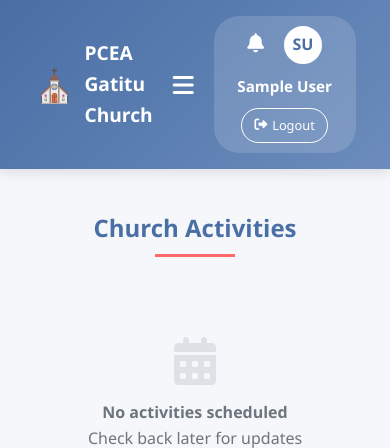
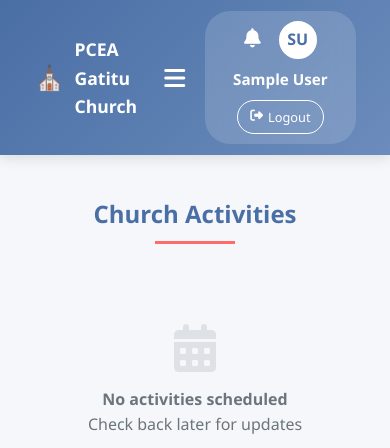
Before and after one commit to Derrick001-coder/gatitu-church-website, a Django app: page /activities/ in a window 390 px wide. Shown: the top 448 px of the page. Run offline with Django 5.2, Linux system fonts and the light colour scheme; the visitor is signed in with stand-in values (Sample User, id 1); data that the repository does not hold is empty.

Commit message:
Optimize navigation bar: Reduce header padding, shrink font sizes, compact spacing for better mobile experience and screen space utilization

```diff
--- a/templates/base.html
+++ b/templates/base.html
@@ -43,7 +43,7 @@
        header {
         background: linear-gradient(135deg, var(--primary), var(--secondary));
         color: white;
-            padding: 1rem 0;
+        padding: 0.7rem 0; /* Reduced from 1rem */
         box-shadow: 0 4px 12px rgba(0, 0, 0, 0.1);
         position: sticky;
         top: 0;
@@ -65,11 +65,11 @@
         }
 
         .logo h1 {
-            font-size: 1.5rem;
+            font-size: 1.3rem;
         }
 
         .logo-icon {
-            font-size: 2rem;
+            font-size: 1.7rem;
         }
 
         /* Desktop Navigation */
@@ -80,7 +80,7 @@
         .desktop-nav ul {
             display: flex;
             list-style: none;
-            gap: 20px;
+            gap: 15px;
         }
 
         .desktop-nav a {
@@ -90,6 +90,7 @@
             transition: all 0.3s ease;
             padding: 5px 10px;
             border-radius: 4px;
+            font-size: 0.95rem;
         }
 
         .desktop-nav a:hover {
@@ -136,9 +137,10 @@
             display: block;
             color: white;
             text-decoration: none;
-            padding: 15px 20px;
+            padding: 12px 20px;
             font-weight: 500;
             transition: all 0.3s ease;
+            font-size: 0.9rem;
         }
 
         .mobile-nav a:hover {
@@ -625,8 +627,8 @@
         }
 
         .user-avatar {
-            width: 40px;
-            height: 40px;
+            width: 35px;
+            height: 35px;
             border-radius: 50%;
             background-color: var(--primary);
             color: white;
@@ -636,6 +638,7 @@
             font-weight: bold;
             background-size: cover;
             background-position: center;
+            font-size: 0.9rem;
         }
 
         /* Admin Access */
@@ -666,7 +669,7 @@
         }
 
         .notification-bell i {
-            font-size: 1.5rem;
+            font-size: 1.3rem;
             color: white;
         }
 
@@ -677,9 +680,9 @@
             background-color: var(--accent);
             color: white;
             border-radius: 50%;
-            width: 20px;
-            height: 20px;
-            font-size: 0.8rem;
+            width: 18px;
+            height: 18px;
+            font-size: 0.7rem;
             display: flex;
             align-items: center;
             justify-content: center;
@@ -870,8 +873,20 @@
             }
 
             .logo h1 {
-                font-size: 1.2rem;
+                font-size: 1.1rem;
             }
+                .logo-icon {
+            font-size: 1.5rem; /* Even smaller on very small screens */
+            }
+
+            .user-profile {
+                gap: 8px !important; /* Reduced from 10px */
+            }
+
+            .auth-buttons {
+                gap: 6px; /* Further reduced */
+            }
+
         }
     </style>
 </head>
```
Lines whose indentation alone changed are shown as unchanged.
